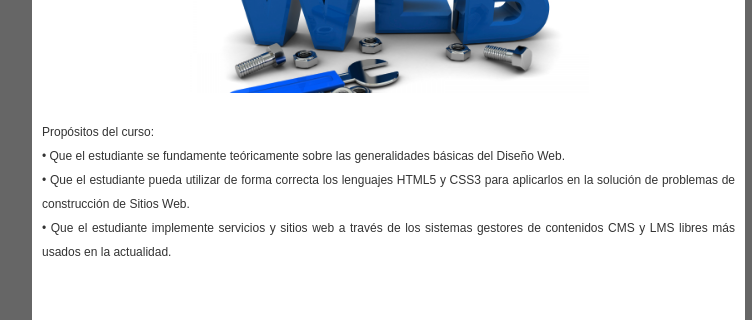
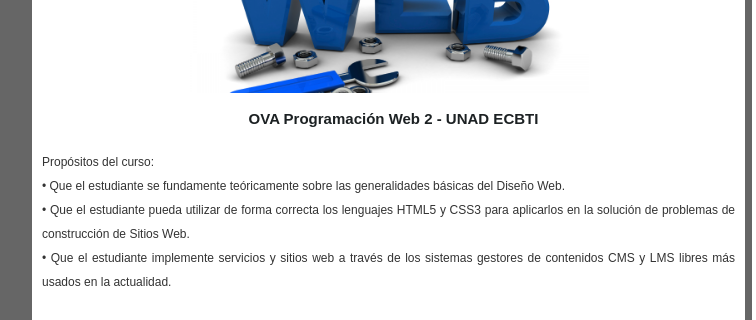
Before and after one commit to apulido1708/apulido1708.github.io, a plain HTML site: page index.html in a window 1280 px wide. Shown: the part 370-690 px from the top of the page, 108-864 px from the left. Drawn offline with Linux system fonts and the light colour scheme; files whose address does not match are found by name; a web font is replaced by a local one.

Commit message:
Ver 1.0.1

```diff
--- a/index.html
+++ b/index.html
@@ -6,7 +6,7 @@
         <meta content="Grupo 24" name="author"/>
         <meta content="OVA Curso Programación Web 2 UNAD" name="description" />
         <meta content="EDUCACION, UNAD, INGENIERIA, SISTEMAS, DISENO, OVA, CURSO, WEB" name="keywords" />
-        <link href="favicon.ico" rel="shortcut icon" type="image/x-icon" />
+        <link href="/favicon.ico" rel="shortcut icon" type="image/x-icon" />
         <title>OVA Programación Web 2</title>
         <link rel="stylesheet" href="css/normalize.css">
         <link href='http://fonts.googleapis.com/css?family=arial' rel='stylesheet' type='text/css'>
@@ -68,6 +68,7 @@
                     <figure>
                         <img src="img/diseno-web.png" width="400" alt="Diseno">
                   	</figure>
+  	<h2>OVA Programación Web 2 - UNAD ECBTI</h2>
                     <p>
                         Propósitos del curso:<br>
                         • Que el estudiante se fundamente teóricamente sobre las generalidades básicas del Diseño Web.<br>
```
